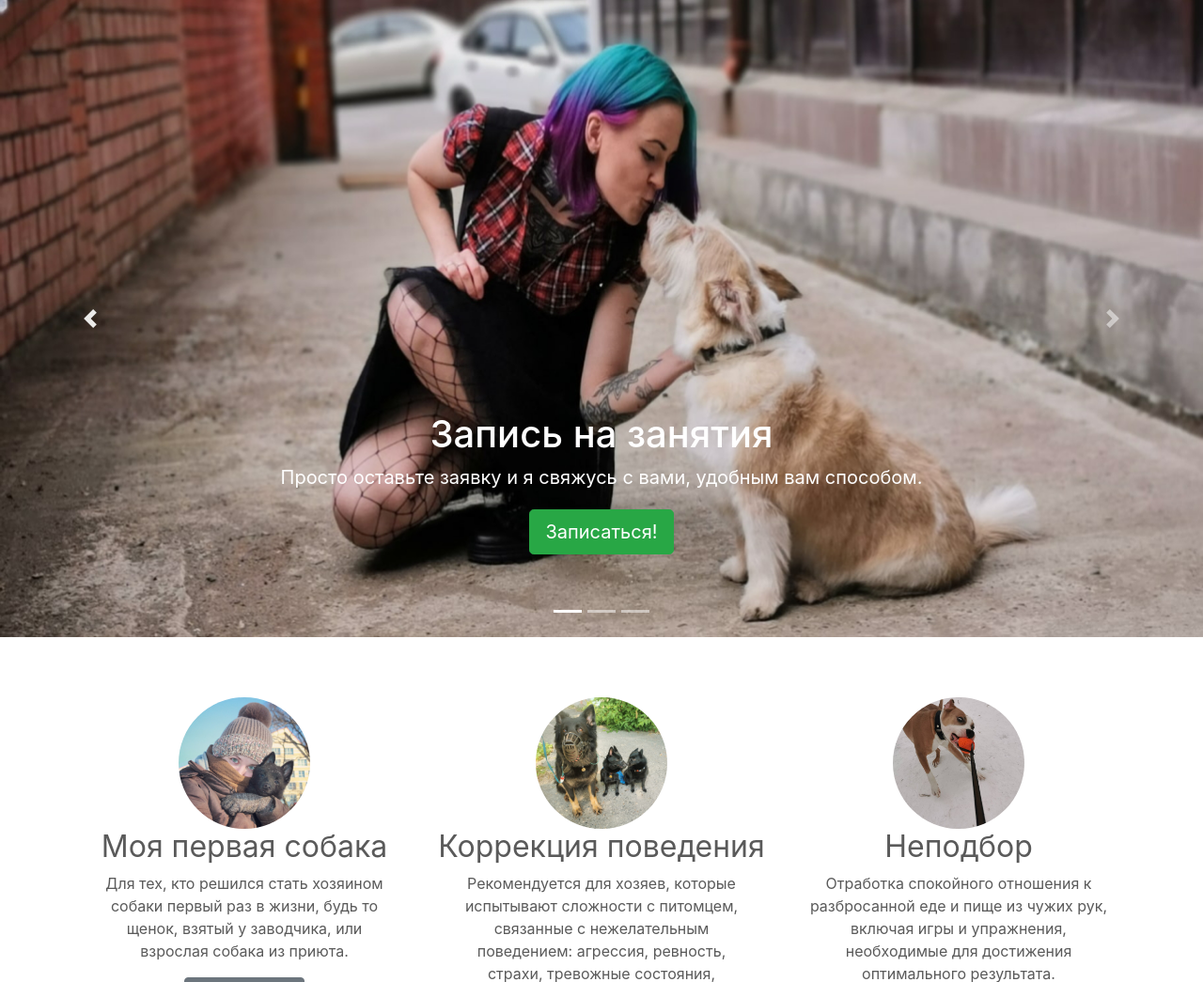
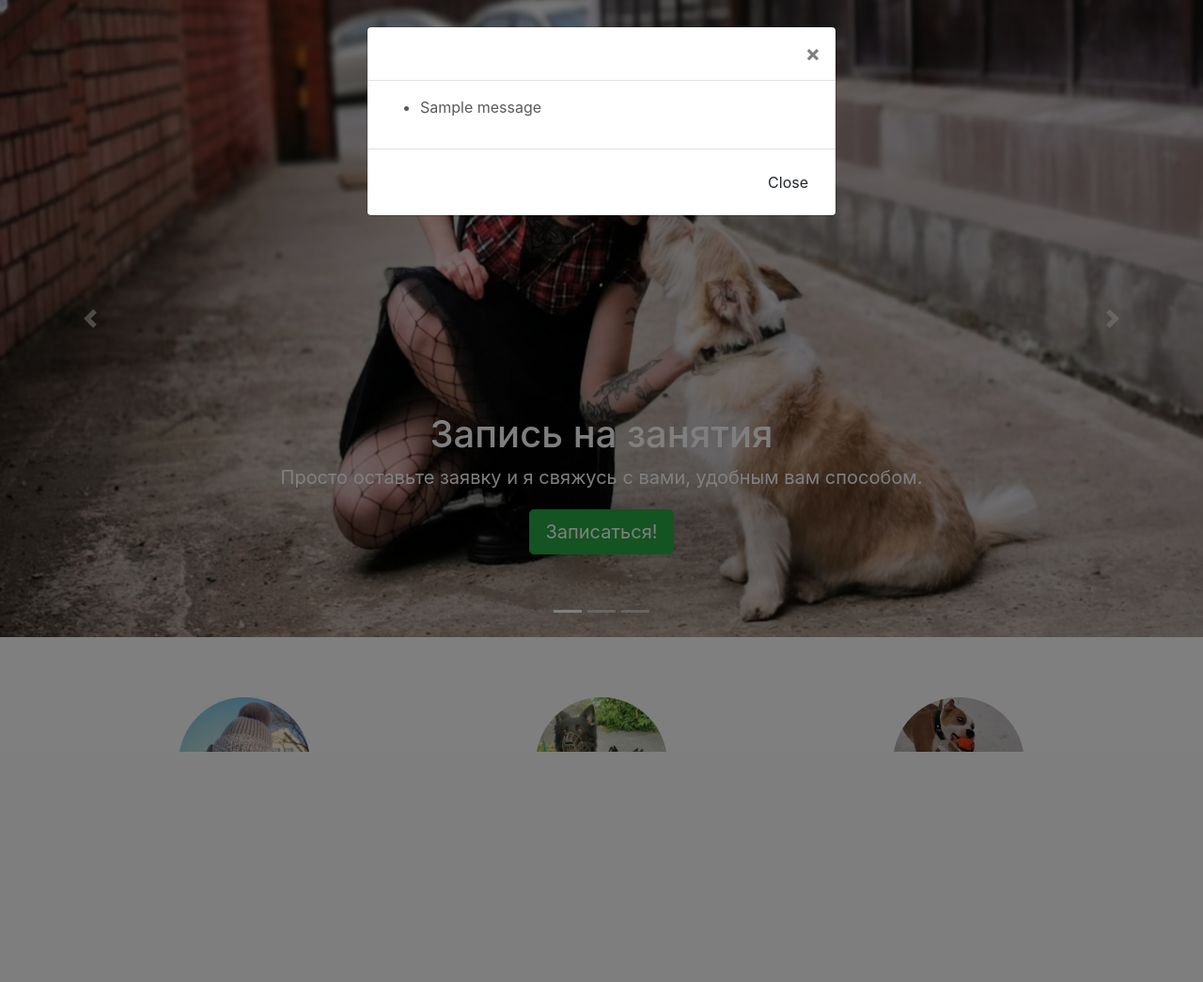
Before and after one commit to Jamz06/kassandra_dogs, a Flask app: page / in a window 1280 px wide. Shown: the top 1045 px of the page at 94% size. After the commit the page ends 800 px from the top, so only its background shows below. Run offline with Flask 2, Linux system fonts and the light colour scheme; one stand-in notice (Sample message) is shown; parts of the project's set-up code (start-up, migrations or seed data) failed here and were passed over; some libraries are stand-ins or nearby versions.

Commit message:
Добавил flash messages как модальные окна Добавил отправку телеграм

```diff
--- a/app/templates/base.html
+++ b/app/templates/base.html
@@ -29,6 +29,45 @@
 
         {% block scripts %}
             {{ bootstrap.load_js() }}
+            <script type="text/javascript">
+                /* Trigger flash modal */
+                $(document).ready(function() {
+                    var messages = "{{ get_flashed_messages() }}";
+
+                    if (typeof messages != 'undefined' && messages != '[]') {
+                        $("#flashModal").modal();
+                    };
+                });
+            </script>
         {% endblock %}
+
+
+        <div id="flashModal" class="modal fade" role="dialog">
+            <div class="modal-dialog">
+
+                <!-- Modal content-->
+                <div class="modal-content">
+                    <div class="modal-header">
+                        <button type="button" class="close" data-dismiss="modal">&times;</button>
+                        <h4 class="modal-title"></h4>
+                    </div>
+                    <div class="modal-body">
+                        {% with messages = get_flashed_messages() %}
+                        {% if messages %}
+                        <ul class=flashes>
+                            {% for message in messages %}
+                            <li>{{ message }}</li>
+                            {% endfor %}
+                        </ul>
+                        {% endif %}
+                        {% endwith %}
+                    </div>
+                    <div class="modal-footer">
+                        <button type="button" class="btn btn-default" data-dismiss="modal">Close</button>
+                    </div>
+                </div>
+
+            </div>
+        </div>
     </body>
 </html>
--- a/app/templates/index.html
+++ b/app/templates/index.html
@@ -20,7 +20,7 @@
         </button>
       </div>
       <div class="modal-body">
-        <form class="form  rounded-3 ">
+        <form method="POST" class="form rounded-3 " action="/index">
           {{form.hidden_tag()}}
 
         <div class="form-floating mb-3">
@@ -38,17 +38,17 @@
 
         <hr class="my-4">
         <small class="text-muted"></small>
+        <button type="button" class="btn btn-secondary" data-dismiss="modal">Отмена</button>
+        {{ form.submit(class='btn btn-primary') }}
       </form>
       </div>
       <div class="modal-footer">
-        <button type="button" class="btn btn-secondary" data-dismiss="modal">Отмена</button>
-        {{ form.submit(class='w-100 btn btn-primary') }}
+
       </div>
     </div>
   </div>
 </div>
 <!-- modal end -->
-
 
 <div id="myCarousel" class="carousel slide" data-ride="carousel">
     <ol class="carousel-indicators">
--- a/app/views.py
+++ b/app/views.py
@@ -1,14 +1,30 @@
-from flask import render_template, send_from_directory
+from os import name
+from flask import render_template, send_from_directory, flash
 
 from app import app
 
 from app.forms import ScheduleForm
+from app.notify import telegram_bot_sendtext
 
-@app.route('/')
-@app.route('/index')
+@app.route('/', methods=['GET', 'POST'])
+@app.route('/index', methods=['GET', 'POST'])
 def index():
     '''
         Главная странца
     '''
     form = ScheduleForm()
+    if form.validate_on_submit():
+        message = 'Привет) Новая заявка: на {dat}, зовут {name}. Коментарий: {comment}'.format(
+            comment=form.comment.data,
+            dat = form.desired_day.data,
+            name=form.customer_name.data
+        )
+        response = telegram_bot_sendtext(message)
+        if response['ok']:
+            flash('Успешно')
+        else:
+            flash('Неудалось отправить заявку( Попробуйте позже.')
+
+
+
     return render_template('index.html', form=form)
```
Also changed, not shown: app/notify.py (added, +14 -0 lines).
